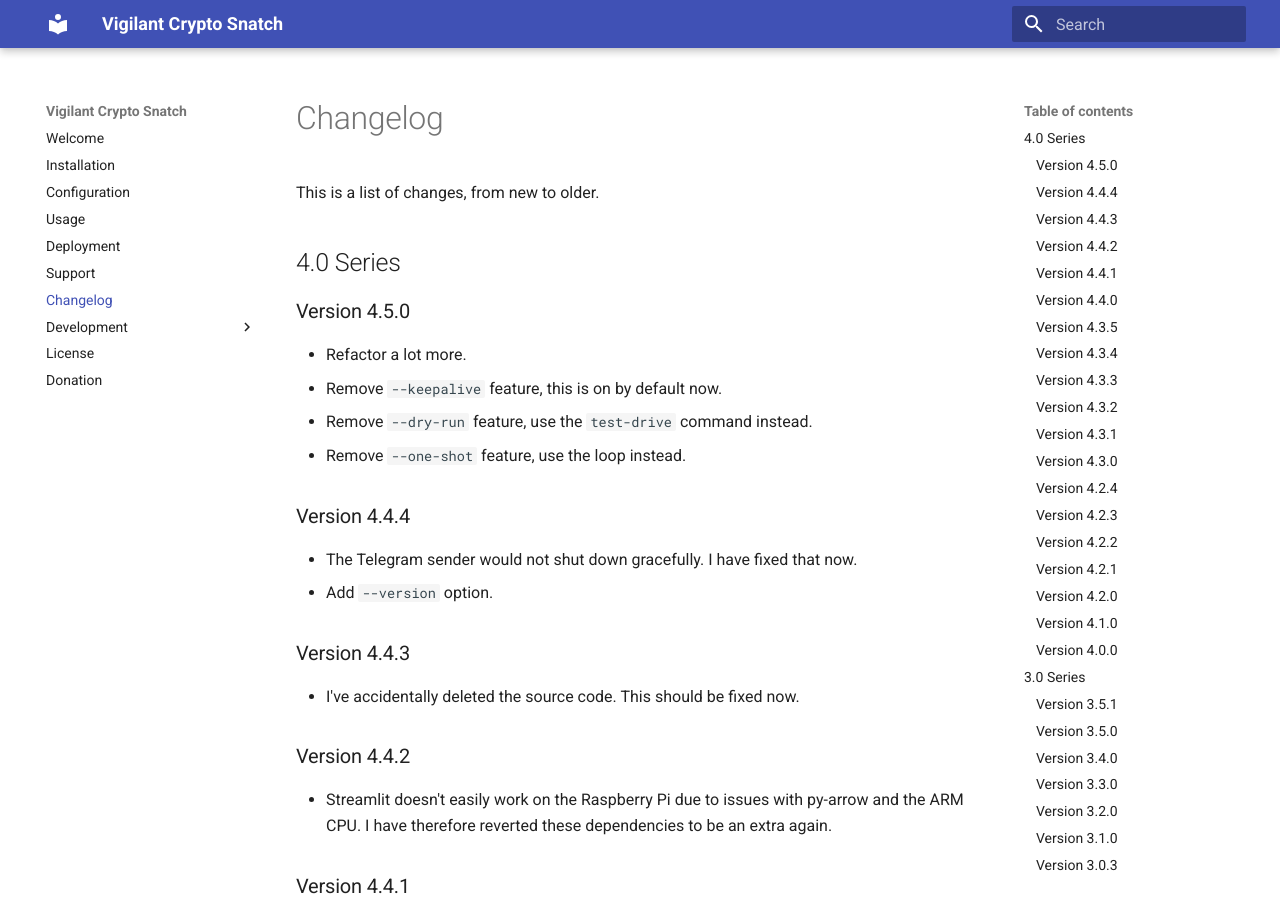
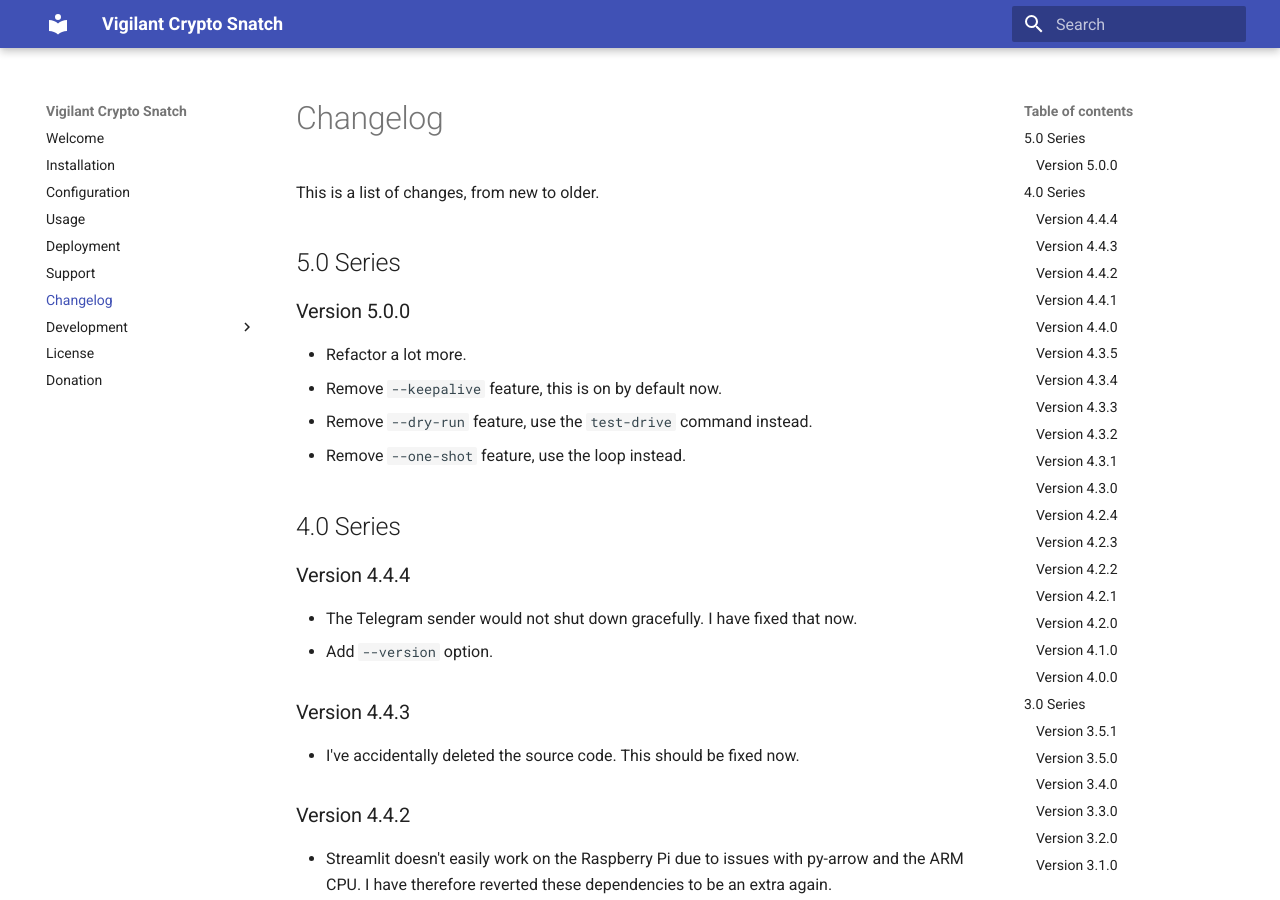
Before and after one commit to martin-ueding/vigilant-crypto-snatch, an MkDocs documentation site: the page built from docs/changelog.md, in a window 1280 px wide and 900 px high. Built offline with MkDocs 1.6.1 and Material for MkDocs 9.7.7, drawn with Linux system fonts in a browser that asks for light colours.

Commit message:
Set version to 5.0.0

```diff
--- a/docs/changelog.md
+++ b/docs/changelog.md
@@ -2,14 +2,16 @@
 
 This is a list of changes, from new to older.
 
-## 4.0 Series
+## 5.0 Series
 
-### Version 4.5.0
+### Version 5.0.0
 
 - Refactor a lot more.
 - Remove `--keepalive` feature, this is on by default now.
 - Remove `--dry-run` feature, use the `test-drive` command instead.
 - Remove `--one-shot` feature, use the loop instead.
+
+## 4.0 Series
 
 ### Version 4.4.4
 
--- a/pyproject.toml
+++ b/pyproject.toml
@@ -1,6 +1,6 @@
 [tool.poetry]
 name = "vigilant-crypto-snatch"
-version = "4.4.4"
+version = "5.0.0"
 description = "Crypto currency buying agent"
 authors = ["Martin Ueding <mu@martin-ueding.de>"]
 license = "MIT"
--- a/vigilant_crypto_snatch/__init__.py
+++ b/vigilant_crypto_snatch/__init__.py
@@ -7,4 +7,4 @@ h.setFormatter(logging.Formatter("%(name)s %(levelname)s %(message)s"))
 h.setLevel(logging.INFO)
 logger.addHandler(h)
 
-__version__ = "4.4.4"
+__version__ = "5.0.0"
```
